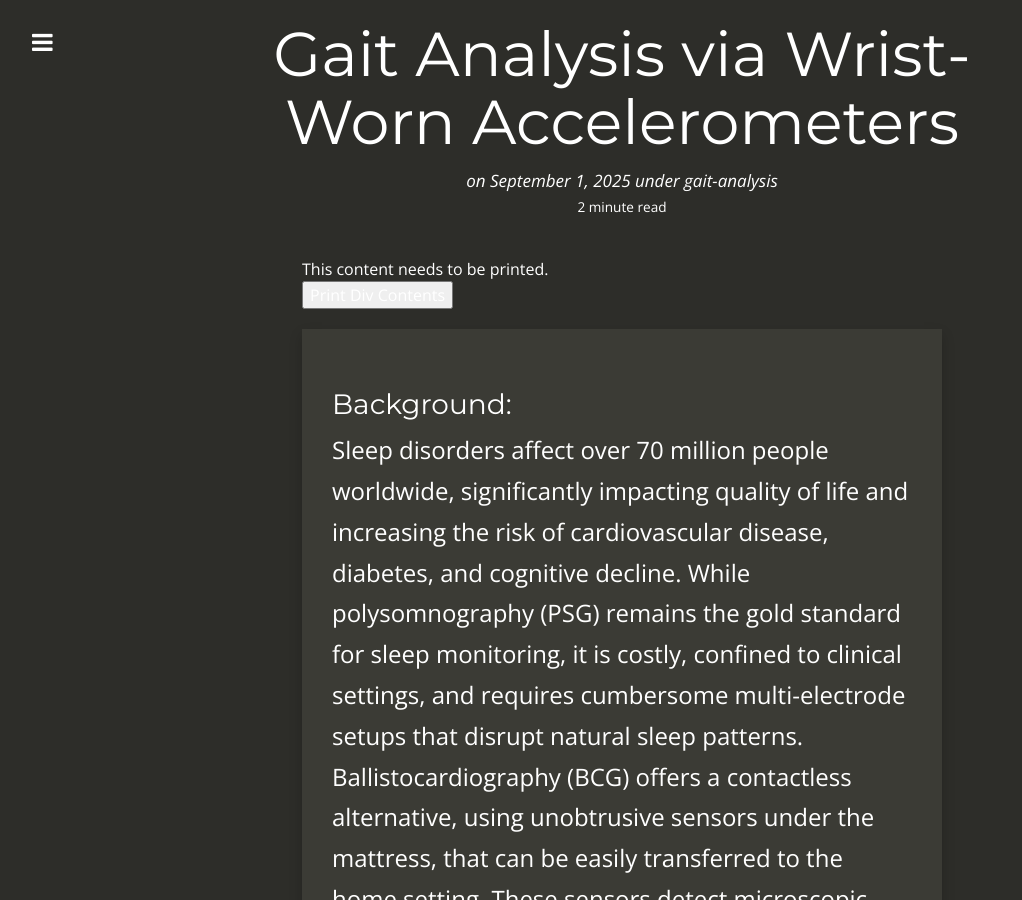
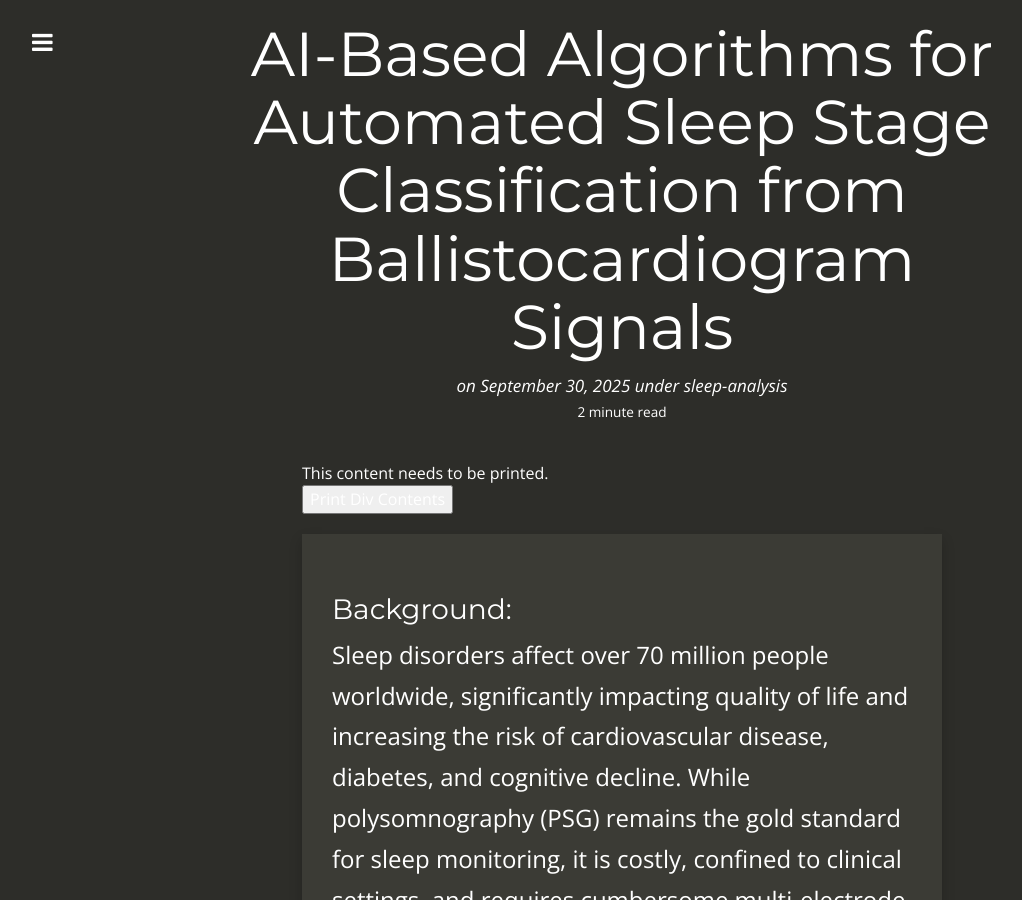
Before and after one commit to ARTORG-GERONTECHNOLOGY/ARTORG-GERONTECHNOLOGY.github.io, a Jekyll site: the page built from _posts/2025-09-30-project-bcg-ai-sleep-stage.md, in a window 1280 px wide and 900 px high. Shown: the whole window, without its empty margins (18-1040 px from the left). Built offline with Jekyll 4.4.1, drawn with Linux system fonts in a browser that asks for light colours; nearby versions of some CDN libraries.

Commit message:
Update 2025-09-30-project-bcg-ai-sleep-stage.md

```diff
--- a/_posts/2025-09-30-project-bcg-ai-sleep-stage.md
+++ b/_posts/2025-09-30-project-bcg-ai-sleep-stage.md
@@ -1,9 +1,9 @@
 ---
 layout: post
-title: Gait Analysis via Wrist-Worn Accelerometers
-date: 2025-09-01 09:00:00
+title: AI-Based Algorithms for Automated Sleep Stage Classification from Ballistocardiogram Signals
+date: 2025-09-30 13:00:00
 summary: Project Proposal
-categories: gait-analysis
+categories: sleep-analysis
 ---
 
 ### Background:
```
